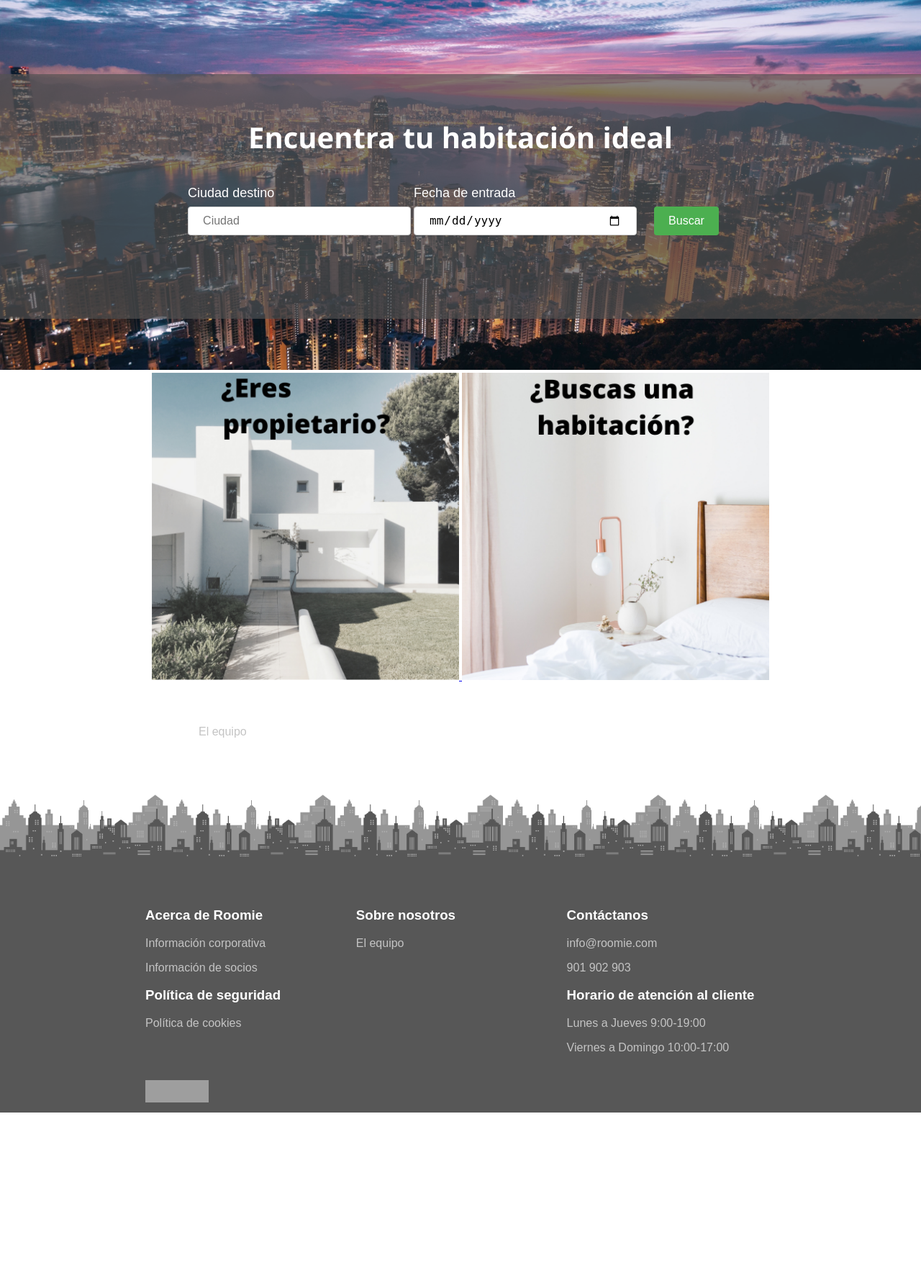
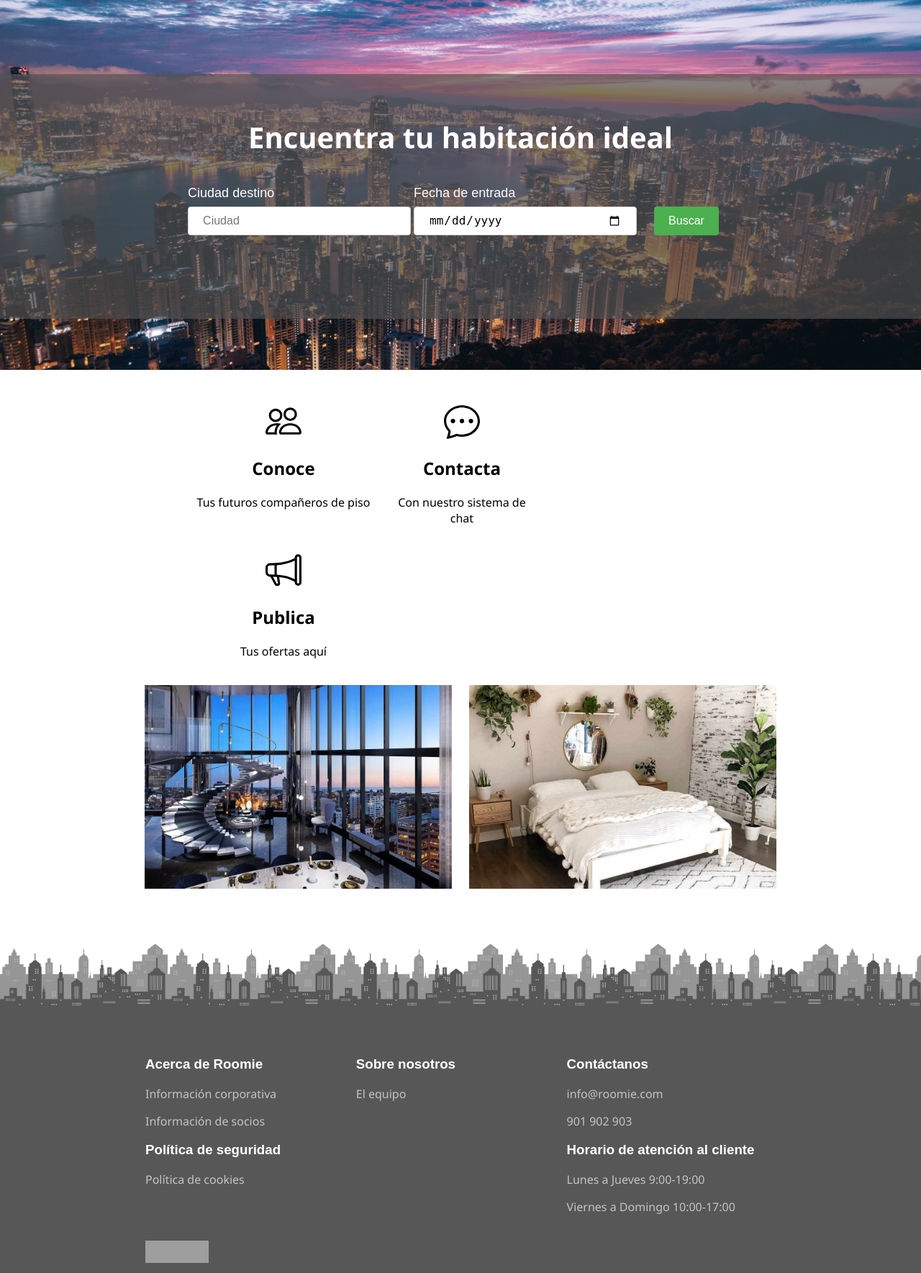
Before and after one commit to anamarsabi/AW-ProyectoFinal, a PHP site: page /miApp/ in a window 1280 px wide. Shown: the part 106-1875 px from the top of the page at 72% size. Before the commit the page ends 1652 px from the top, so only its background shows below. Run offline with PHP 8.4, Linux system fonts and the light colour scheme; some libraries are stand-ins or nearby versions; grey boxes are pictures that could not be loaded.

Commit message:
Avances en diseño index

```diff
--- a/css/estilo.css
+++ b/css/estilo.css
@@ -137,6 +137,13 @@ a.username{
 .index-footer-block{
     text-align: left;
     display: inline-block;
+    padding: 10px;
+    vertical-align: top;
+}
+
+.index-content-block{
+    text-align: center;
+    display: inline-block !important;
     padding: 10px;
     vertical-align: top;
 }
@@ -630,6 +637,10 @@ div.save-btn-bg{
 }
 
 
+.white{
+    color: white;
+}
+
 /* ul.detalles > li{
     padding: 1em;
     font-size: 1.2em;
@@ -958,7 +969,7 @@ div.clear{
 }
 
 
-h1, h2, h4{
+h1, h2, h4, p{
     font-family: 'Segoe UI', Tahoma, Geneva, Verdana, sans-serif;
 }
 
@@ -1026,6 +1037,39 @@ form{
     height: 20px;
 }
 
+
+
+/* https://www.w3schools.com/howto/howto_css_image_overlay.asp */
+
+.bloque-middle {
+    transition: .6s ease;
+    opacity: 0;
+    position: absolute;
+    top: 50%;
+    left: 50%;
+    transform: translate(-50%, -50%);
+    -ms-transform: translate(-50%, -50%);
+    text-align: center;
+}
+
+.contenedor-imagen{
+    position: relative;
+}
+
+.contenedor-imagen:hover .imagen {
+    opacity: 0.4;
+}
+
+.contenedor-imagen:hover .bloque-middle {
+    opacity: 1;
+}
+
+.text-middle {
+    background-color: #419A1C;
+    color: white;
+    font-size: 30px;
+    padding: 16px 32px;
+}
 
 
 
@@ -1149,6 +1193,13 @@ h3.access-denied{
     clear:both;
 }
 
+.px-1{
+    padding: 10px;
+}
+
+.pt-3{
+    padding-top: 3em;
+}
 
 
 
--- a/includes/vistas/comun/bloque_registro.php
+++ b/includes/vistas/comun/bloque_registro.php
@@ -3,15 +3,32 @@
 $contenido = <<<EOS
 
 <div class="align-center">
+    <div class="col-4 contenedor-imagen index-content-block">
+        <img class="imagen w-100" src="img/eres_propietario.jpg" alt="¿Tienes piso?" />
 
-    <a href="registro_host.php">
-        <img class="col-4 " src="img/eres_propietario.png" alt="¿Tienes piso?" />
-    </a>
+        <div class="bloque-middle">
+            <div class="text-middle">
+                <a class="clear-style-link white" href="registro_host.php">
+                    ¿Eres propietario?
+                </a>
+            </div>
+        </div>
+    </div>
 
-    <a href="registro_roomie.php">
-        <img class="col-4 " src="img/buscas_habitacion.png" alt="¿Buscas habitación?" />
-    </a>
+    <div class="col-4 contenedor-imagen index-content-block">
+        <img class="imagen w-100 " src="img/buscas_habitacion.jpg" alt="¿Buscas habitación?" />
 
+        <div class="bloque-middle">
+            <div class="text-middle">
+                <a class="clear-style-link white" href="registro_roomie.php">
+                ¿Buscas habitación?
+                </a>
+            </div>
+        </div>
+
+    </div>
 </div>
 
+
+
 EOS;
--- a/includes/vistas/comun/info_index.php
+++ b/includes/vistas/comun/info_index.php
@@ -1,29 +1,30 @@
 <?php
 
 $contenido = <<<EOS
-    <div class="contenedor-principal no-pt">
-        <div class="footer-col col-4-amp index-banner-block va-top">
-            <h3>Sobre nosotros</h3>
-            <p>El equipo</p>
+    <div class="contenedor-principal">
+        <div class="col-4 px-1 index-content-block va-top">
+            <svg xmlns="http://www.w3.org/2000/svg" width="50" height="50" fill="currentColor" class="bi bi-people" viewBox="0 0 16 16">
+                <path d="M15 14s1 0 1-1-1-4-5-4-5 3-5 4 1 1 1 1h8zm-7.978-1A.261.261 0 0 1 7 12.996c.001-.264.167-1.03.76-1.72C8.312 10.629 9.282 10 11 10c1.717 0 2.687.63 3.24 1.276.593.69.758 1.457.76 1.72l-.008.002a.274.274 0 0 1-.014.002H7.022zM11 7a2 2 0 1 0 0-4 2 2 0 0 0 0 4zm3-2a3 3 0 1 1-6 0 3 3 0 0 1 6 0zM6.936 9.28a5.88 5.88 0 0 0-1.23-.247A7.35 7.35 0 0 0 5 9c-4 0-5 3-5 4 0 .667.333 1 1 1h4.216A2.238 2.238 0 0 1 5 13c0-1.01.377-2.042 1.09-2.904.243-.294.526-.569.846-.816zM4.92 10A5.493 5.493 0 0 0 4 13H1c0-.26.164-1.03.76-1.724.545-.636 1.492-1.256 3.16-1.275zM1.5 5.5a3 3 0 1 1 6 0 3 3 0 0 1-6 0zm3-2a2 2 0 1 0 0 4 2 2 0 0 0 0-4z"/>
+            </svg>
+            <h2>Conoce</h2>
+            <p>Tus futuros compañeros de piso</p>
         </div>
-        <div class="footer-col col-4-red index-banner-block  va-top">
-            <h3>Contáctanos</h3>
-            <pinfo@roomie.com</p>
-            <p>901 902 903</p>
+        <div class="col-3 px-1 index-content-block va-top">
+            <svg xmlns="http://www.w3.org/2000/svg" width="50" height="50" fill="currentColor" class="bi bi-chat-dots" viewBox="0 0 16 16">
+                <path d="M5 8a1 1 0 1 1-2 0 1 1 0 0 1 2 0zm4 0a1 1 0 1 1-2 0 1 1 0 0 1 2 0zm3 1a1 1 0 1 0 0-2 1 1 0 0 0 0 2z"/>
+                <path d="m2.165 15.803.02-.004c1.83-.363 2.948-.842 3.468-1.105A9.06 9.06 0 0 0 8 15c4.418 0 8-3.134 8-7s-3.582-7-8-7-8 3.134-8 7c0 1.76.743 3.37 1.97 4.6a10.437 10.437 0 0 1-.524 2.318l-.003.011a10.722 10.722 0 0 1-.244.637c-.079.186.074.394.273.362a21.673 21.673 0 0 0 .693-.125zm.8-3.108a1 1 0 0 0-.287-.801C1.618 10.83 1 9.468 1 8c0-3.192 3.004-6 7-6s7 2.808 7 6c0 3.193-3.004 6-7 6a8.06 8.06 0 0 1-2.088-.272 1 1 0 0 0-.711.074c-.387.196-1.24.57-2.634.893a10.97 10.97 0 0 0 .398-2z"/>
+            </svg>
+            <h2>Contacta</h2>
+            <p>Con nuestro sistema de chat</p>
+
         </div>
-
+        <div class="col-4 px-1 index-content-block va-top">
+            <svg xmlns="http://www.w3.org/2000/svg" width="50" height="50" fill="currentColor" class="bi bi-megaphone" viewBox="0 0 16 16">
+                <path d="M13 2.5a1.5 1.5 0 0 1 3 0v11a1.5 1.5 0 0 1-3 0v-.214c-2.162-1.241-4.49-1.843-6.912-2.083l.405 2.712A1 1 0 0 1 5.51 15.1h-.548a1 1 0 0 1-.916-.599l-1.85-3.49a68.14 68.14 0 0 0-.202-.003A2.014 2.014 0 0 1 0 9V7a2.02 2.02 0 0 1 1.992-2.013 74.663 74.663 0 0 0 2.483-.075c3.043-.154 6.148-.849 8.525-2.199V2.5zm1 0v11a.5.5 0 0 0 1 0v-11a.5.5 0 0 0-1 0zm-1 1.35c-2.344 1.205-5.209 1.842-8 2.033v4.233c.18.01.359.022.537.036 2.568.189 5.093.744 7.463 1.993V3.85zm-9 6.215v-4.13a95.09 95.09 0 0 1-1.992.052A1.02 1.02 0 0 0 1 7v2c0 .55.448 1.002 1.006 1.009A60.49 60.49 0 0 1 4 10.065zm-.657.975 1.609 3.037.01.024h.548l-.002-.014-.443-2.966a68.019 68.019 0 0 0-1.722-.082z"/>
+            </svg>
+            <h2>Publica</h2>
+            <p>Tus ofertas aquí</p>
+        </div>
     </div>
 
 EOS;
-
-
-
-/*
-<div class="col-4-red index-banner-block va-top">
-            <img src="img/bubble-chat.svg" />
-            <h3>Sistema de comunicación interna</h3>
-            <p>Habla con el dueño o inquilino con nuestro sistema de chat.</p>
-            <p>Información de socios</p>
-
-        </div>
-*/
--- a/includes/vistas/contenidos/contenido_index.php
+++ b/includes/vistas/contenidos/contenido_index.php
@@ -19,7 +19,7 @@ if($app->usuarioLogueado()){
     }
 }
 else{
-    $paths = ["vistas/comun/barra_busqueda.php", "vistas/comun/bloque_registro.php",  "vistas/comun/info_index.php"];
+    $paths = ["vistas/comun/barra_busqueda.php", "vistas/comun/info_index.php", "vistas/comun/bloque_registro.php"];
 
     $vista = Vista::getInstance();
     $vista->carga_contenido($paths);
```
Also changed, not shown: almacenPublico/1.jpg (deleted), almacenPublico/10.jpg (deleted), almacenPublico/11.jpg (deleted), almacenPublico/14.jpg (deleted), almacenPublico/15.jpg (deleted), almacenPublico/16.jpg (deleted), almacenPublico/17.jpg (deleted), almacenPublico/18.jpg (deleted), almacenPublico/19.jpg (deleted), almacenPublico/2.jpg (deleted), almacenPublico/9.jpg (deleted), img/buscas_habitacion.jpg (added), img/eres_propietario.jpg (added).
